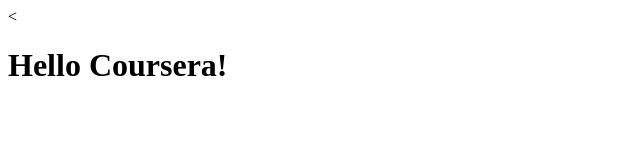
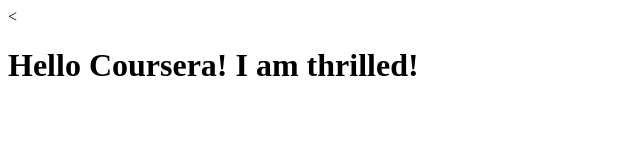
Before and after one commit to laya104/coursera-angular, a plain HTML site: page index.html in a window 1280 px wide. Shown: the whole page, without its empty margins (0-640 px from the left). Drawn offline with Linux system fonts and the light colour scheme.

Commit message:
New version of web file.

```diff
--- a/index.html
+++ b/index.html
@@ -5,6 +5,6 @@
     <title></title>
   </head>
   <body>
-    <<h1>Hello Coursera!</h1>
+    <<h1>Hello Coursera! I am thrilled!</h1>
   </body>
 </html>
```
